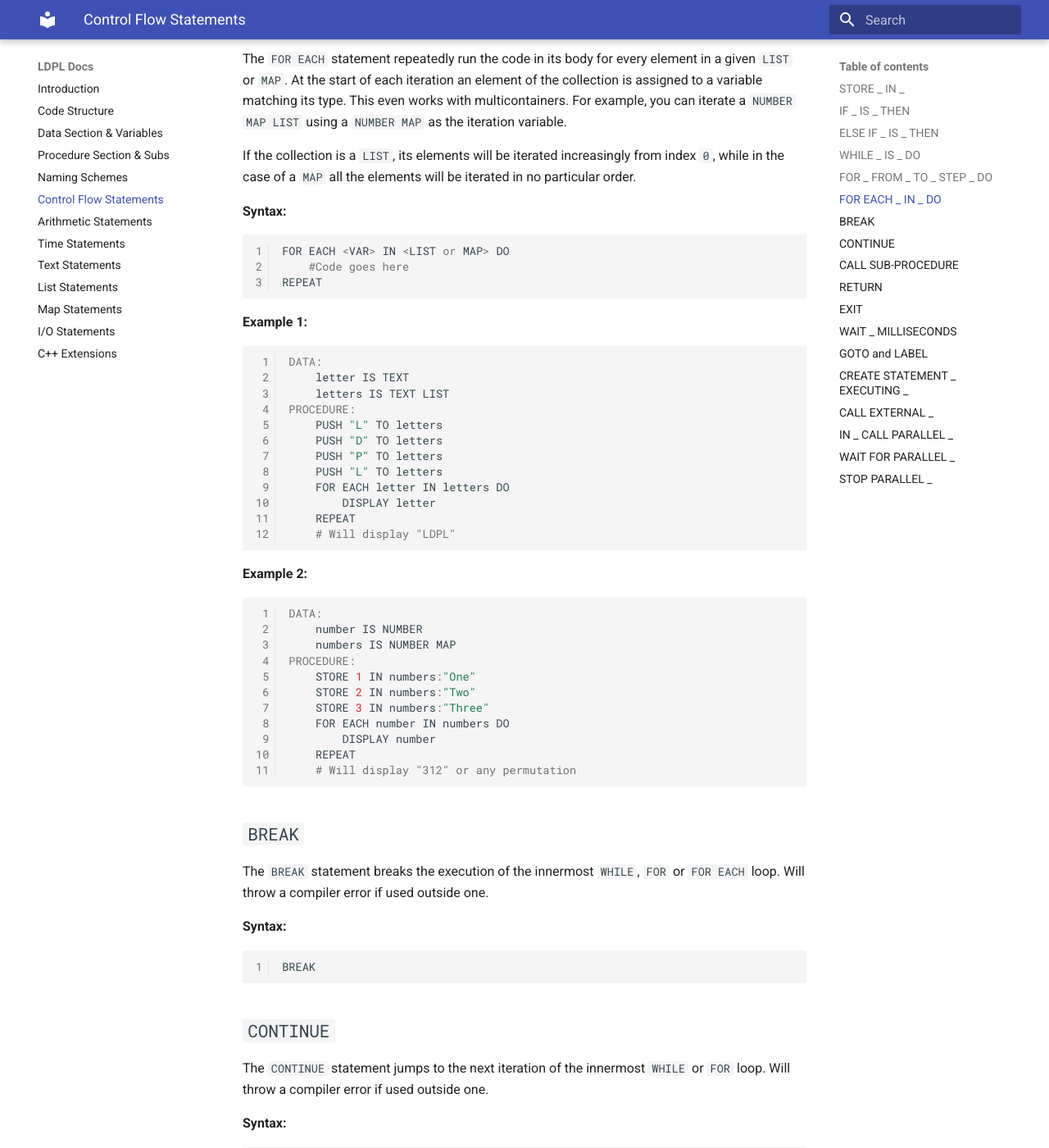
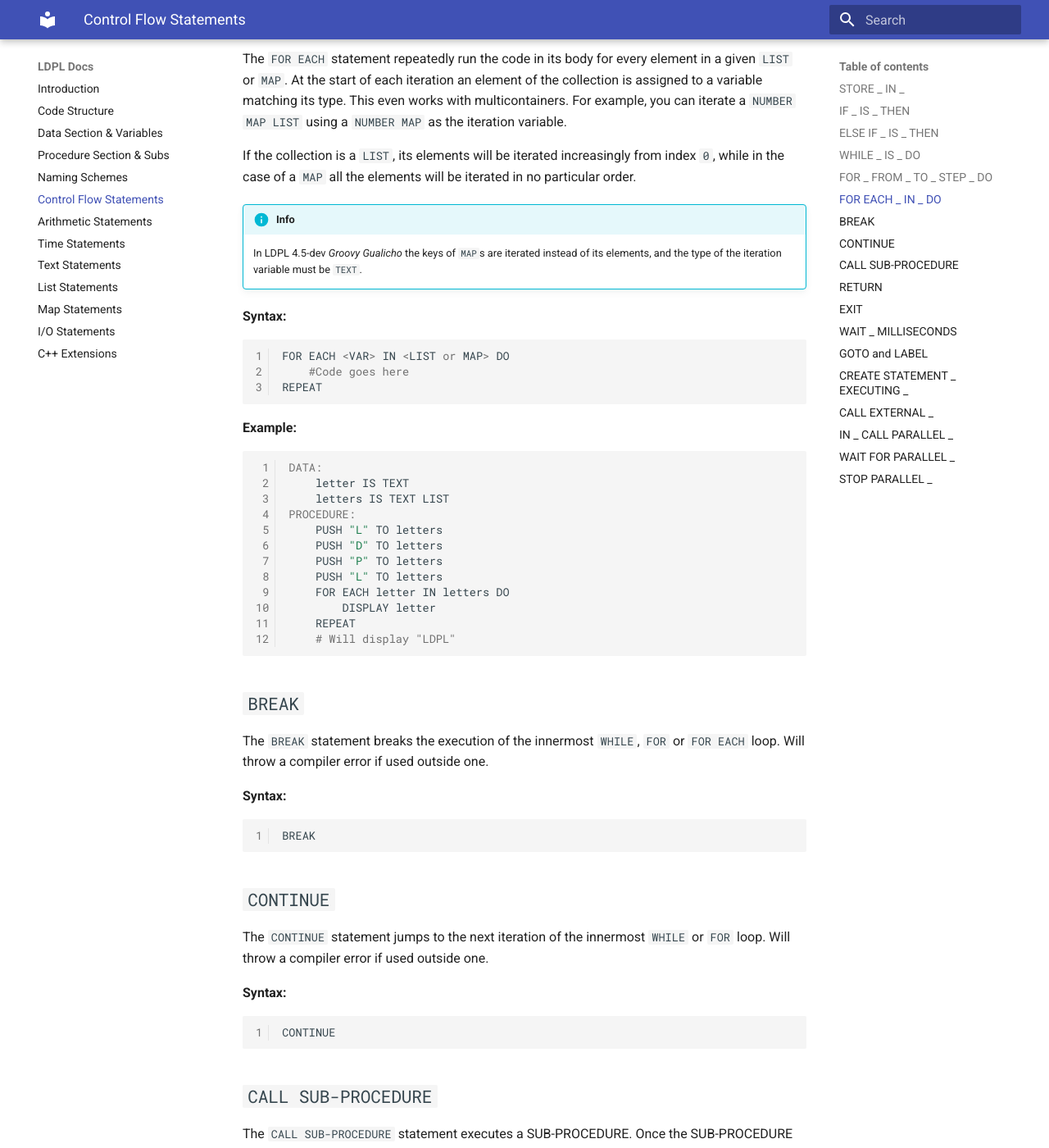
Before and after one commit to Lartu/ldpl, an MkDocs documentation site: the page built from docs/flow.md, in a window 1280 px wide and 1400 px high, scrolled down 4740 px. Shown: the whole window at 82% size. Built offline with MkDocs 1.6.1 and Material for MkDocs 9.7.7, drawn with Linux system fonts in a browser that asks for light colours.

Commit message:
FOR EACH now iterates keys in MAPs

````diff
--- a/docs/flow.md
+++ b/docs/flow.md
@@ -195,6 +195,9 @@
 
 If the collection is a `LIST`, its elements will be iterated increasingly from index `0`, while in the case of a `MAP` all the elements will be iterated in no particular order.
 
+!!! info
+    In LDPL 4.5-dev *Groovy Gualicho* the keys of `MAP`s are iterated instead of its elements, and the type of the iteration variable must be `TEXT`.
+
 **Syntax:**
 
 ```coffeescript
@@ -203,7 +206,7 @@
 REPEAT
 ```
 
-**Example 1:**
+**Example:**
 
 ```coffeescript
 DATA:
@@ -218,22 +221,6 @@
 		DISPLAY letter
 	REPEAT
 	# Will display "LDPL"
-```
-
-**Example 2:**
-
-```coffeescript
-DATA:
-	number IS NUMBER
-	numbers IS NUMBER MAP
-PROCEDURE:
-	STORE 1 IN numbers:"One"
-	STORE 2 IN numbers:"Two"
-	STORE 3 IN numbers:"Three"
-	FOR EACH number IN numbers DO
-		DISPLAY number
-	REPEAT
-	# Will display "312" or any permutation
 ```
 
 ## `BREAK`
````
Also changed, not shown: 1 other file.
